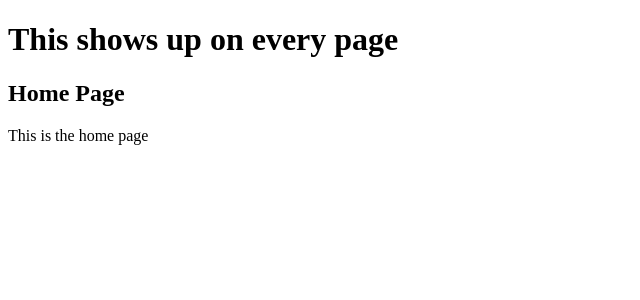
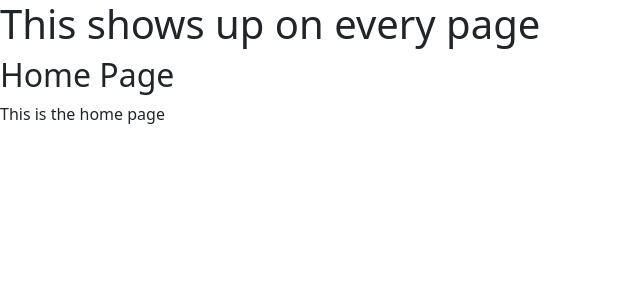
Before and after one commit to LoganMercadillo/seo-webpage, a Flask app: page / in a window 1280 px wide. Shown: the top 300 px of the page, without its empty margins (0-640 px from the left). Run offline with Flask 2, Linux system fonts and the light colour scheme.

Commit message:
added basic boostrap to layout.html

```diff
--- a/templates/layout.html
+++ b/templates/layout.html
@@ -1,7 +1,13 @@
 <!DOCTYPE html>
 <html>
-<head>
-</head>
+    <head>
+        <!-- Required meta tags -->
+            <meta charset="utf-8">
+            <meta name="viewport" content="width=device-width, initial-scale=1">
+
+            <!-- Bootstrap CSS -->
+            <link href="https://cdn.jsdelivr.net/npm/bootstrap@5.0.2/dist/css/bootstrap.min.css" rel="stylesheet" integrity="sha384-EVSTQN3/azprG1Anm3QDgpJLIm9Nao0Yz1ztcQTwFspd3yD65VohhpuuCOmLASjC" crossorigin="anonymous">
+        </head>
 <body>
     <h1>This shows up on every page</h1>
     {% with messages = get_flashed_messages(with_categories=true) %}
@@ -14,6 +20,10 @@
         {% endif %}
     {% endwith %}
 
+    <div class=""container">
     {% block content %}{% endblock %}
+    </div>
+
+    <script src="https://cdn.jsdelivr.net/npm/bootstrap@5.0.2/dist/js/bootstrap.bundle.min.js" integrity="sha384-MrcW6ZMFYlzcLA8Nl+NtUVF0sA7MsXsP1UyJoMp4YLEuNSfAP+JcXn/tWtIaxVXM" crossorigin="anonymous"></script>
 </body>
 </html>
```
